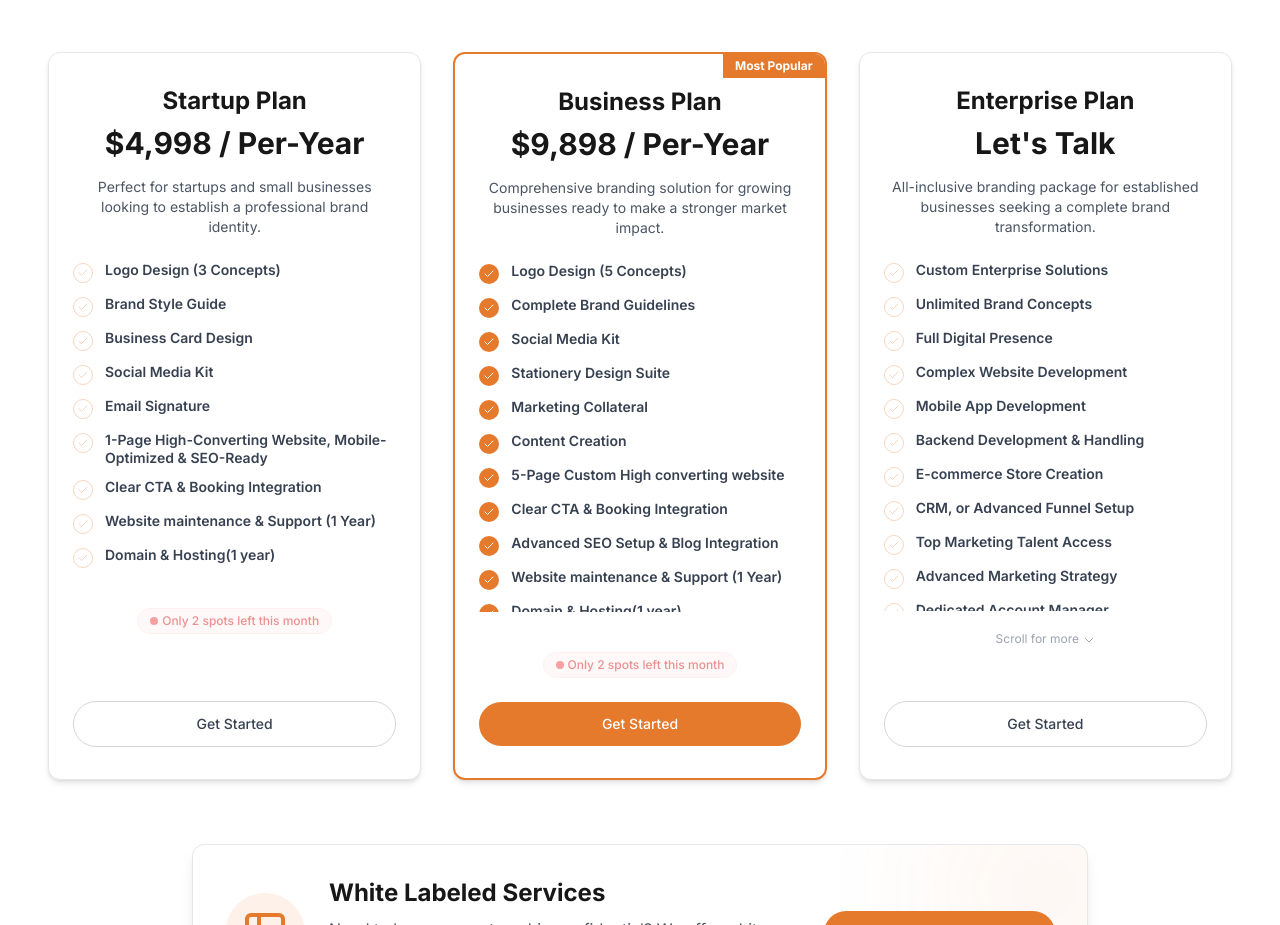
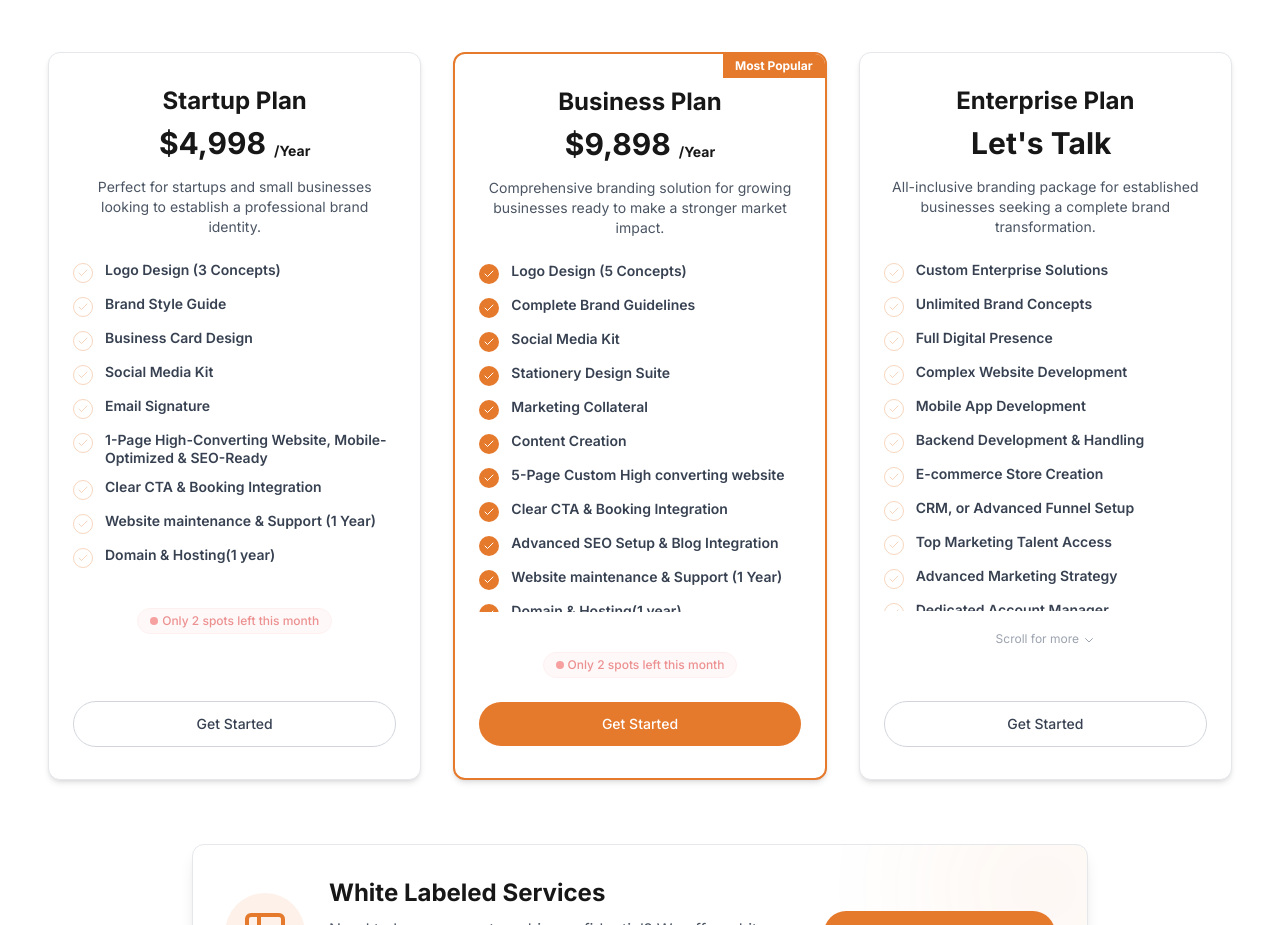
Before and after one commit to mughees0099/naqshagency14--2-, a Next.js app: page / in a window 1280 px wide. Shown: the part 3960-4885 px from the top of the page. Built offline with nearby package versions, Linux system fonts and the light colour scheme.

Commit message:
fix the pricing ui

```diff
--- a/app/page.tsx
+++ b/app/page.tsx
@@ -769,7 +769,8 @@ export default function Home() {
             <div className="w-full md:w-1/3 max-w-sm">
               <PricingCard
                 title="Startup Plan"
-                price="$4,998 / Per-Year"
+                price="$4,998"
+                serviceDurationIn='/Year'
                 description="Perfect for startups and small businesses looking to establish a professional brand identity."
                 features={[
                   "Logo Design (3 Concepts)",
@@ -804,7 +805,8 @@ export default function Home() {
             <div className="w-full md:w-1/3 max-w-sm relative">
               <PricingCard
                 title="Business Plan"
-                price="$9,898 / Per-Year"
+                price="$9,898"
+                serviceDurationIn='/Year'
                 description="Comprehensive branding solution for growing businesses ready to make a stronger market impact."
                 features={[
                   "Logo Design (5 Concepts)",
--- a/components/pricing-card.tsx
+++ b/components/pricing-card.tsx
@@ -17,6 +17,7 @@ interface PricingCardProps {
   setShowPaymentModal?: () => void;
   isEnterprise?: boolean;
   urgencyIndicator?: React.ReactNode;
+  serviceDurationIn?:string
 }
 
 export default function PricingCard({
@@ -30,6 +31,7 @@ export default function PricingCard({
   setShowPaymentModal,
   isEnterprise = false,
   urgencyIndicator,
+  serviceDurationIn,
 }: PricingCardProps) {
   const [isHovered, setIsHovered] = useState(false);
 
@@ -72,8 +74,8 @@ export default function PricingCard({
         <h3 className="text-2xl font-bold mb-2 text-center relative z-1">
           {title}
         </h3>
-        <div className="text-3xl font-bold mb-4 text-center relative z-1 transition-colors duration-300 group-hover:text-[#e5792c]">
-          {price}
+        <div className="text-3xl font-bold mb-4 text-center relative z-1 transition-colors duration-300 group-hover:text-[#e5792c] flex items-end justify-center gap-2">
+          {price}<p className='text-sm text-naqsh-black'>{serviceDurationIn}</p>
         </div>
         <p className="text-gray-600 text-sm text-center mb-6 relative z-1">
           {description}
```
